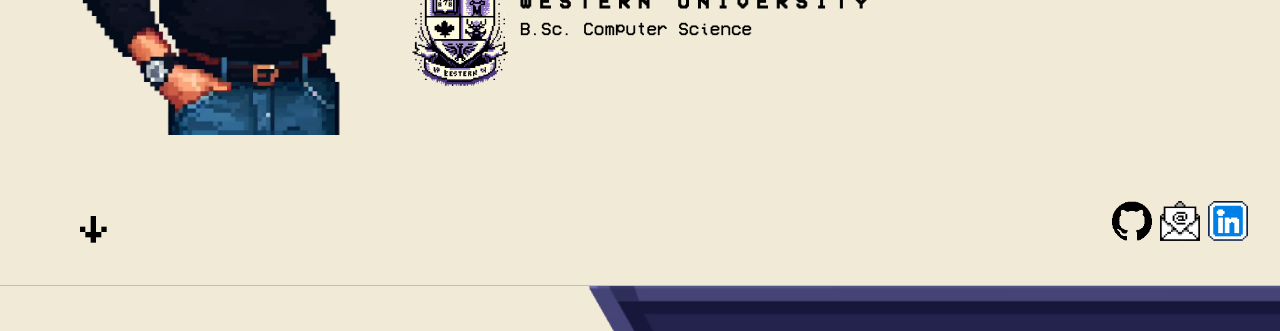
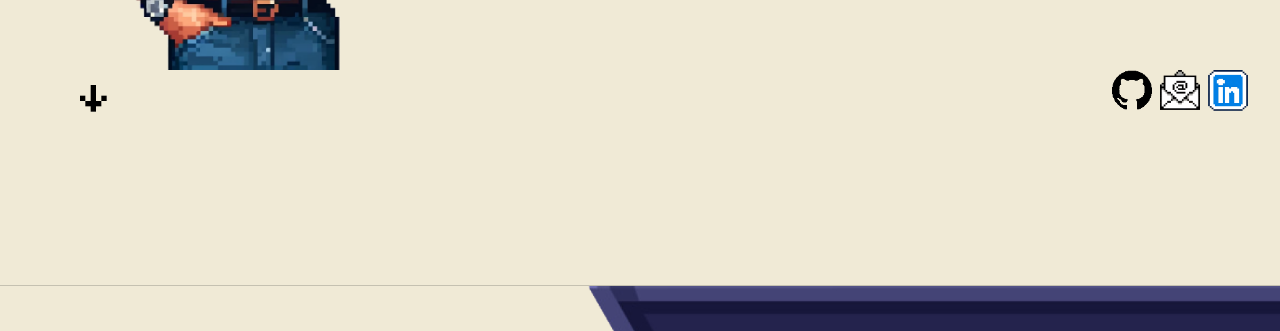
Before and after one commit to arshia-naseri/portfolio, a React (Create React App) app: page / in a window 1280 px wide. Shown: the part 2114-2445 px from the top of the page. Built offline with nearby package versions, Linux system fonts and the light colour scheme.

Commit message:
fix: Adjust layout and remove debug styles
Changed `h-screen` to `min-h-screen` on the About page to prevent content overflow and removed a temporary background color from the Projects page.

```diff
--- a/src/Desktop view/pages/about-page.js
+++ b/src/Desktop view/pages/about-page.js
@@ -24,7 +24,7 @@ const AboutPage = ({ aboutSectionRef, arcadeSectionRef }) => {
     <>
       <section
         ref={aboutSectionRef}
-        className="h-screen border-b border-vcrBlack/20 bg-mainWhite p-8 pl-20 font-vcr"
+        className="min-h-screen border-b border-vcrBlack/20 bg-mainWhite p-8 pl-20 font-vcr"
       >
         <main className="mt-7 flex h-full flex-col">
           <div className="px-10 text-5xl tracking-[1rem]">ABOUT ME</div>
@@ -59,7 +59,8 @@ const AboutPage = ({ aboutSectionRef, arcadeSectionRef }) => {
               </a>
             </section>
           </section>
-          <section className="flex items-center">
+
+          <footer className="flex items-center">
             <div
               className="noHighlightClicked animate-[bounce_1s_infinite] cursor-pointer font-minecraft text-5xl"
               onClick={() =>
@@ -110,7 +111,7 @@ const AboutPage = ({ aboutSectionRef, arcadeSectionRef }) => {
                 />
               </a>
             </section>
-          </section>
+          </footer>
         </main>
       </section>
 
--- a/src/Desktop view/pages/project-page.js
+++ b/src/Desktop view/pages/project-page.js
@@ -43,7 +43,7 @@ const ProjectPage = ({ projectsSectionRef, aboutSectionRef }) => {
         ref={projectsSectionRef}
         className="min-h-screen border-b border-vcrBlack/20 bg-mainWhite p-8 pl-20"
       >
-        <section className="mt-7 flex h-full w-full flex-col bg-red-300">
+        <section className="mt-7 flex h-full w-full flex-col">
           <div className="px-10 font-vcr text-5xl tracking-[1rem]">
             PROJECTS
           </div>
```
